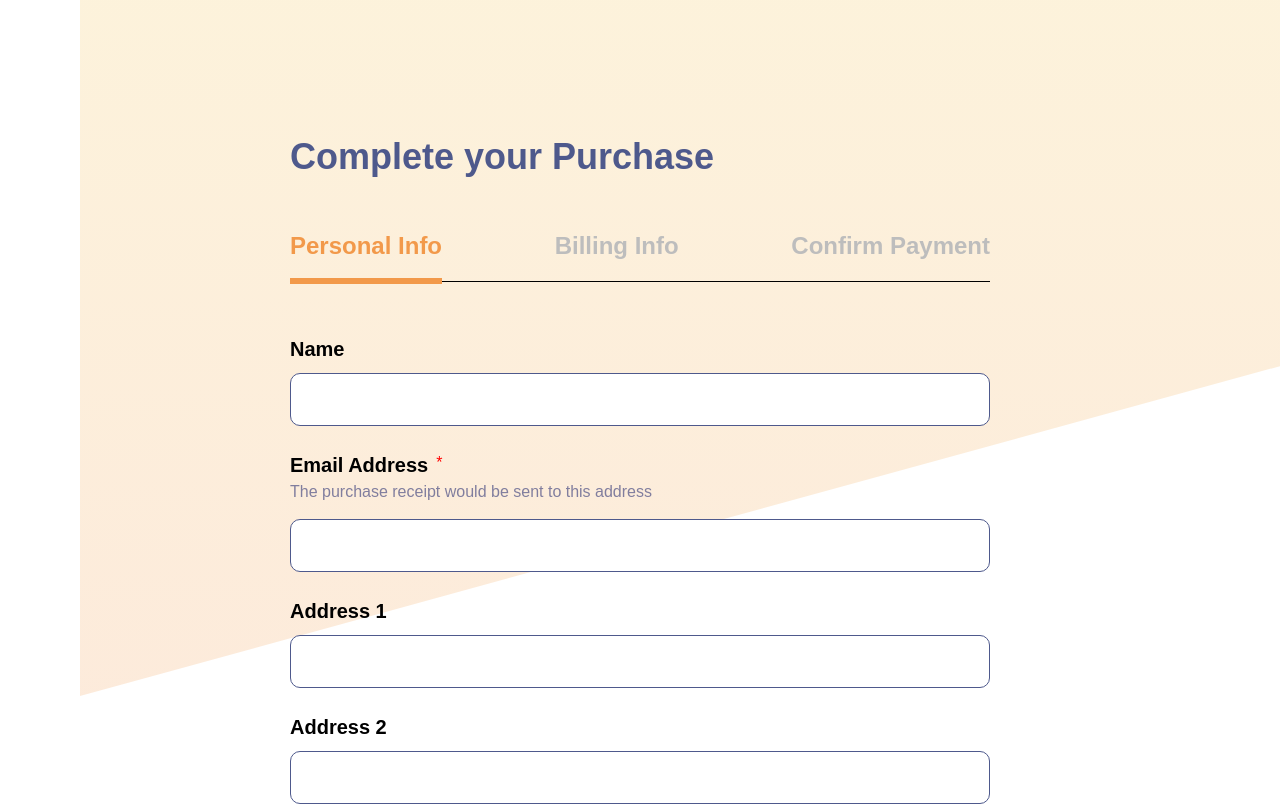
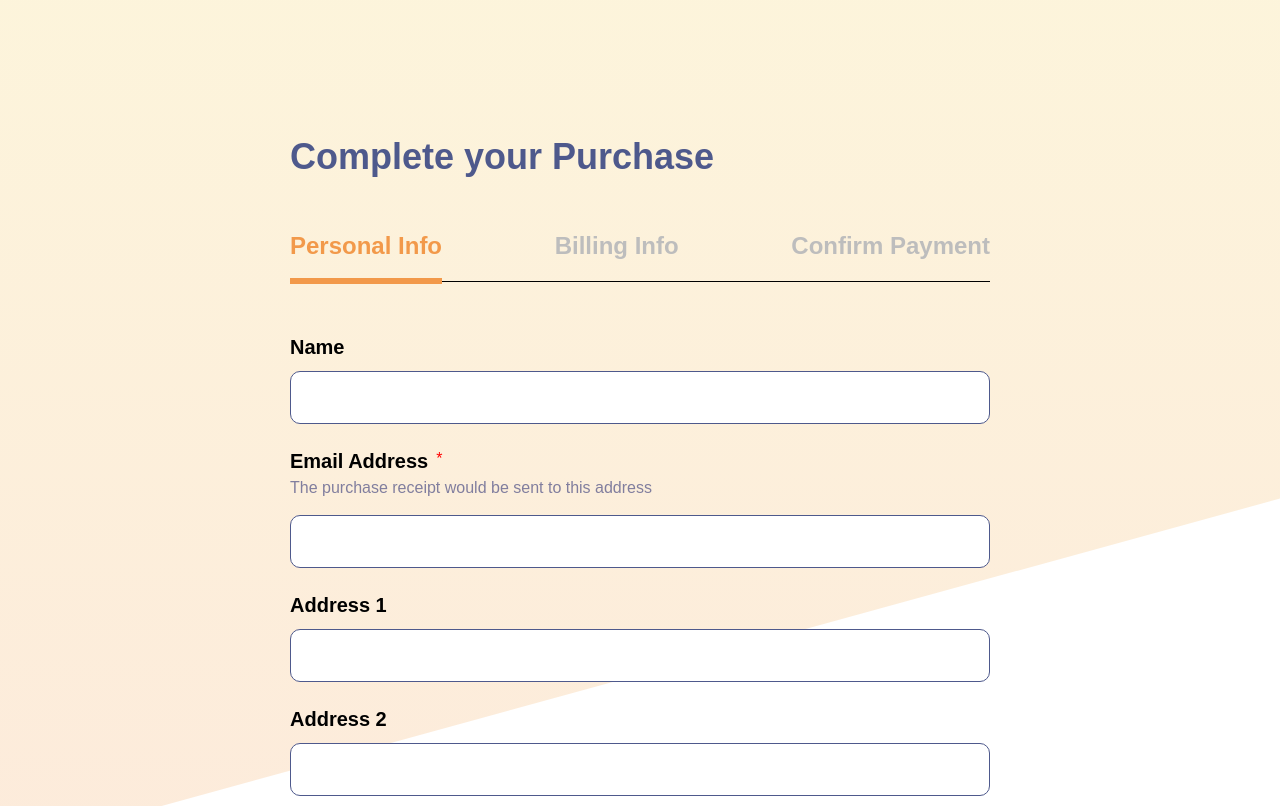
Before and after one commit to Korodee/endowed-test-ui, a React (Create React App) app: page / in a window 1280 px wide. Shown: the top 806 px of the page. Built offline with nearby package versions, Linux system fonts and the light colour scheme.

Commit message:
fix error padding

```diff
--- a/src/App.css
+++ b/src/App.css
@@ -1,6 +1,6 @@
 body {
   background-repeat: no-repeat;
-  background-position: top -11rem left 5rem;
+  background-position: top;
   background-color: white;
   background-image: url("assets/svg/skewed-background.svg");
 }
--- a/src/assets/styles/style.css
+++ b/src/assets/styles/style.css
@@ -59,7 +59,7 @@
   padding: 40px 0;
 }
 .inputField {
-  margin: 16px 0;
+  margin: 14px 0;
 }
 
 .labelField {
```
